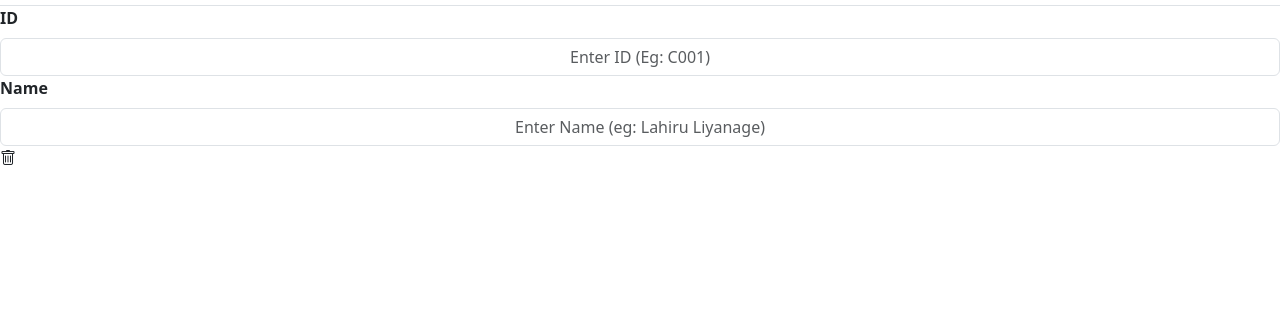
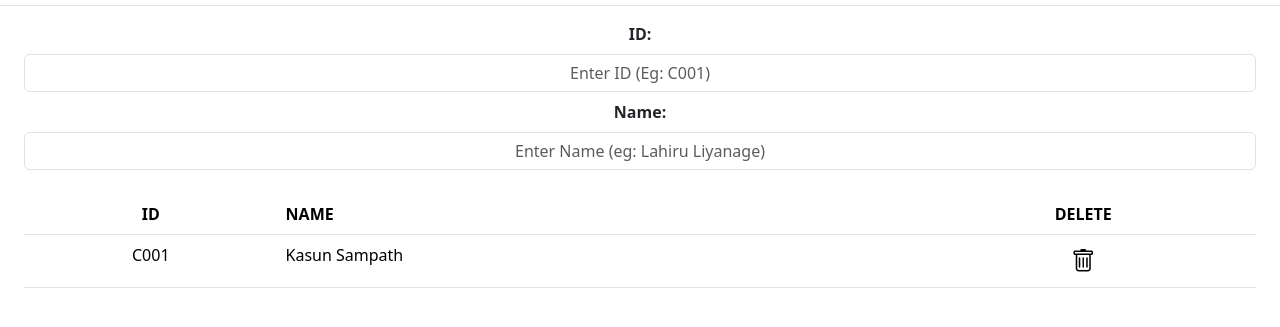
Before and after one commit to code-labs-playground/web-form, a website: page index.html in a window 1280 px wide. Shown: the part 75-402 px from the top of the page. Drawn offline with nearby package versions, Linux system fonts and the light colour scheme.

Commit message:
Add the table

```diff
--- a/index.html
+++ b/index.html
@@ -22,20 +22,41 @@
         </div>
     </header>
 
-    <form action="javascript:void(0)">
-        <div>
-            <label for="txt-id" class="form-label fw-bold">ID</label>
+    <form action="javascript:void(0)" class="px-4 pt-2 text-center">
+        <div class="mt-2">
+            <label for="txt-id" class="form-label fw-bold">ID:</label>
             <input required pattern="^C\d{3}$" class="form-control text-center"
                    type="text" name="" id="txt-id" placeholder="Enter ID (Eg: C001)">
         </div>
-        <div>
-            <label for="txt-name" class="form-label fw-bold">Name</label>
+        <div class="mt-2">
+            <label for="txt-name" class="form-label fw-bold">Name:</label>
             <input required pattern="[a-zA-Z\s]+" class="form-control text-center"
                    id="txt-name" type="text" name="" placeholder="Enter Name (eg: Lahiru Liyanage)">
         </div>
     </form>
 
-
-    <i class="bi bi-trash"></i>
+    <div class="px-4 pt-4">
+        <table id="tbl-customers" class="table table-hover">
+            <thead>
+            <tr>
+                <th class="text-center">ID</th>
+                <th >NAME</th>
+                <th class="text-center">DELETE</th>
+            </tr>
+            </thead>
+            <tbody>
+            <tr>
+                <td class="text-center">C001</td>
+                <td >Kasun Sampath</td>
+                <td class="text-center"><i class="bi bi-trash fs-4"></i></td>
+            </tr>
+            </tbody>
+            <tfoot class="d-none">
+            <tr>
+                <td colspan="3" class="text-center">No Record Found</td>
+            </tr>
+            </tfoot>
+        </table>
+    </div>
 </body>
 </html>
```
